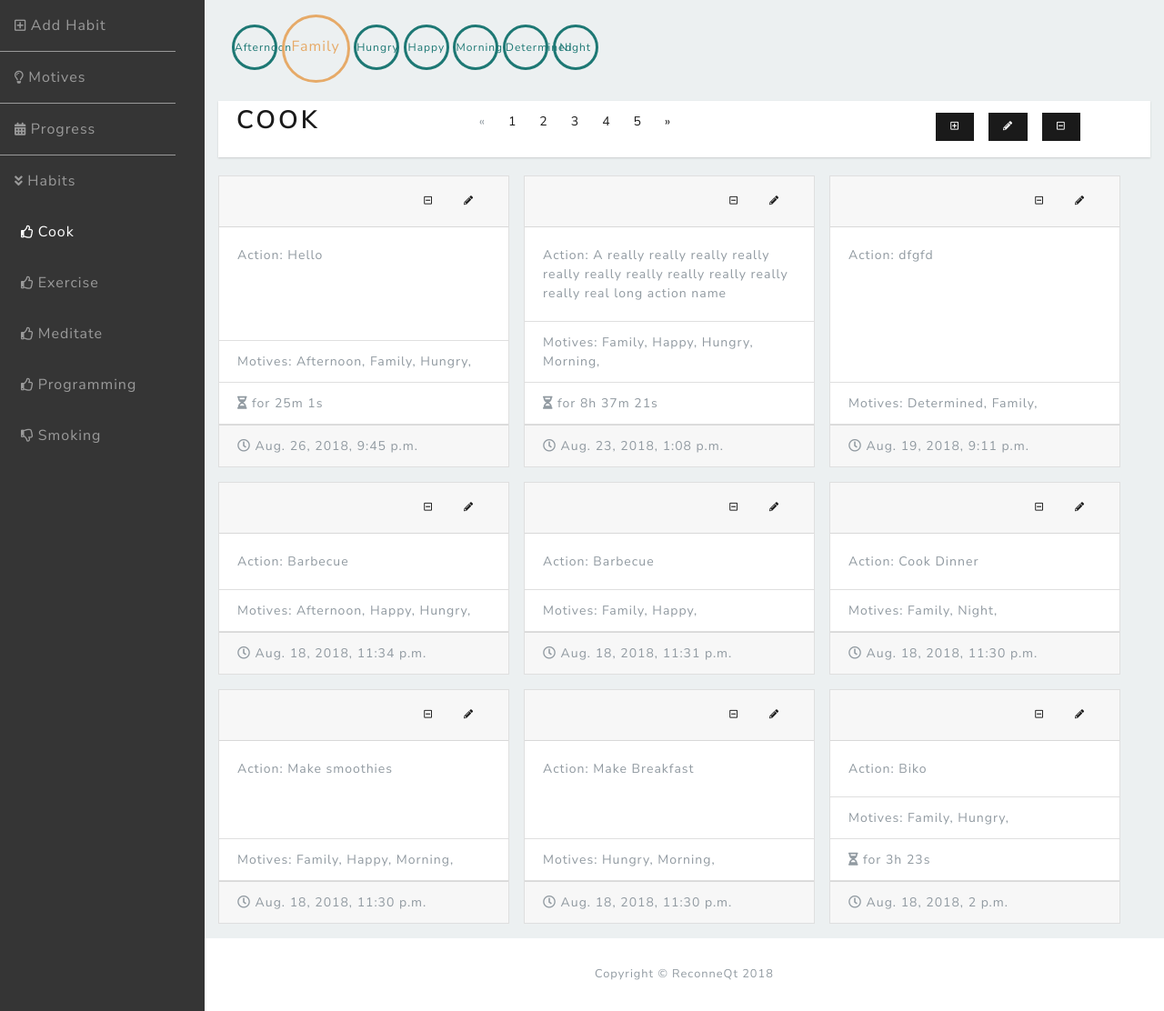
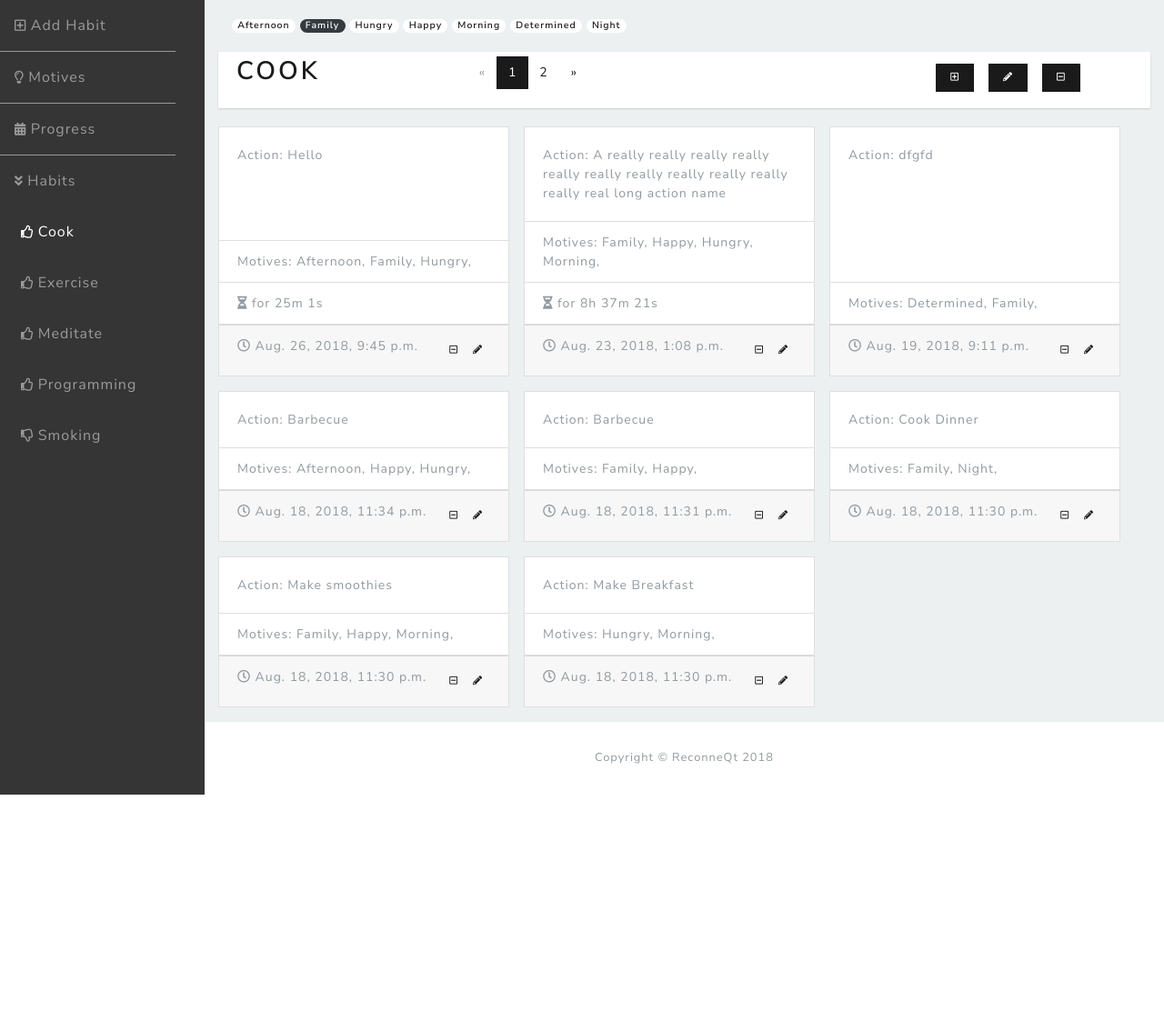
Before and after one commit to Mathic/reconneqt, a Django app: page /reconneqt/habits/2/ in a window 1280 px wide. Shown: the part 89-1201 px from the top of the page at 91% size. After the commit the page ends 963 px from the top, so only its background shows below. Run offline with Django 3.2, Linux system fonts and the light colour scheme; a user stored in the database is signed in; data comes from the database, SQL or seed files in the repository; some libraries are stand-ins or nearby versions.

Commit message:
reconneqt v0.8.1
- Major update: pagination in habits view
- Minor update: occurences are now pill badges, removed header in cards, moved action buttons to the footer, only remove active class on sidebar navigation, code cleanup

```diff
--- a/habits/static/habits/js/reconneqt.js
+++ b/habits/static/habits/js/reconneqt.js
@@ -16,7 +16,7 @@ $("#menu-toggle").click(function(e) {
 
 // Nav bar set active button
 $(document).ready(function() {
-  $('li.active').removeClass('active');
+  $('li.active.nav-item').removeClass('active');
   $('a[href="' + location.pathname + '"]').closest('li').addClass('active');
 });
 
--- a/habits/templates/habits/action_edit.html
+++ b/habits/templates/habits/action_edit.html
@@ -19,7 +19,7 @@
       </div>
       <div class="modal-footer">
         {% if action.pk %}
-        <button id="action-edit-submit" method="POST" url="{% url 'action_edit' habit_id=habit.id pk=action.pk %}" type="submit" class="save btn btn-outline-info">Save</button>
+        <button id="action-edit-submit" method="POST" url="{% url 'action_edit' habit_id=habit.id pk=action.pk %}" type="submit" class="save btn btn-primary">Save</button>
         {% else %}
         <button id="action-edit-submit" method="POST" url="{% url 'action_new' habit_id=habit.id %}" type="submit" class="save btn btn-primary">Save</button>
         {% endif %}
--- a/habits/templates/habits/habit_detail.html
+++ b/habits/templates/habits/habit_detail.html
@@ -7,7 +7,7 @@
 <div id="habit-details" class="container-fluid">
   <div id="occurences" class="container-fluid">
     {% for key, value in occurence.items %}
-    <div class="{{ value|get_occurence:num_motives }}-circle">{{ key }}</div>
+    <span class="badge badge-pill badge-{{ value|get_occurence:num_motives }}">{{ key }}</span>
     {% endfor %}
   </div>
 
@@ -18,40 +18,48 @@
 
     <div class="actions-pagination col-lg-6 col-md-4">
       <ul class="pagination">
+        {% if actions.has_previous %}
+          <li class="page-item">
+            <a class="page-link" href="?page={{ actions.previous_page_number }}">&laquo;</a>
+          </li>
+        {% else %}
           <li class="page-item disabled">
             <a class="page-link" href="#">&laquo;</a>
           </li>
+        {% endif %}
+        {% for page in actions.paginator.page_range %}
+          {% if actions.number == page %}
             <li class="page-item active">
-          <a class="page-link" href="#">1</a>
+              <a class="page-link" href="?page={{ page }}">{{ page }}</a>
             </li>
+          {% else %}
             <li class="page-item">
-          <a class="page-link" href="#">2</a>
+              <a class="page-link" href="?page={{ page }}">{{ page }}</a>
             </li>
+          {% endif %}
+        {% endfor %}
+        {% if actions.has_next %}
           <li class="page-item">
-          <a class="page-link" href="#">3</a>
+            <a class="page-link" href="?page={{ actions.next_page_number }}">&raquo;</a>
           </li>
-        <li class="page-item">
-          <a class="page-link" href="#">4</a>
-        </li>
-        <li class="page-item">
-          <a class="page-link" href="#">5</a>
-        </li>
-        <li class="page-item">
+        {% else %}
+          <li class="page-item disabled">
             <a class="page-link" href="#">&raquo;</a>
           </li>
+        {% endif %}
       </ul>
     </div>
 
     <div class="habit-buttons col-lg-3 col-md-5 btn-toolbar justify-content-between">
       <div class="btn-group">
         <span data-toggle="modal">
-          <a id="new-action-button" data-form="{% url 'action_new' habit_id=habit_id %}" href="#" class="btn btn-primary btn-sm m-2" role="button" data-toggle="tooltip" data-target="#modal" data-placement="bottom" title="Add an action">
+          <a id="new-action-button" data-form="{% url 'action_new' habit_id=habit.id %}" href="#" class="btn btn-primary btn-sm m-2" role="button" data-toggle="tooltip" data-target="#modal" data-placement="bottom" title="Add an action">
             <i class="far fa-plus-square"></i>
           </a>
         </span>
 
         <span data-toggle="modal">
-          <a id="edit-habit-button" data-form="{% url 'habit_edit' habit_id=habit_id %}" href="#" class="btn btn-primary btn-sm m-2" role="button" data-toggle="tooltip" data-target="#modal" data-placement="bottom" title="Edit {{ habit }}">
+          <a id="edit-habit-button" data-form="{% url 'habit_edit' habit_id=habit.id %}" href="#" class="btn btn-primary btn-sm m-2" role="button" data-toggle="tooltip" data-target="#modal" data-placement="bottom" title="Edit {{ habit }}">
             <i class="fas fa-pencil-alt"></i>
           </a>
         </span>
@@ -67,21 +75,9 @@
   </div>
 
   <div class="row">
-    {% for action in action_list %}
+    {% for action in actions %}
       <div class="card mr-3 mb-3" style="width: 20rem;">
-        <h3 class="card-header">
-          <span data-toggle="modal">
-            <a data-form="{% url 'action_edit' habit_id=habit.id pk=action.pk %}" href="#" class="edit-action-button btn btn-sm pull-right" role="button" data-toggle="tooltip" data-target="#modal" data-placement="bottom" title="Edit {{ action|truncatewords:"4" }}">
-              <i class="fas fa-pencil-alt"></i>
-            </a>
-          </span>
 
-          <span data-toggle="modal">
-            <a data-form="{% url 'action_delete' pk=action.pk %}" href="#" class="btn btn-sm delete-action-button  pull-right" role="button" data-toggle="tooltip" data-target="#modal" data-placement="bottom" id="delete-action-button" title="Delete {{ action|truncatewords:"4" }}">
-              <i class="far fa-minus-square"></i>
-            </a>
-          </span>
-        </h3>
         <div class="card-body">
           Action: {{ action }}
         </div>
@@ -98,6 +94,18 @@
         </ul>
         <div class="card-footer text-muted">
           <i class="far fa-clock"></i> {{ action.action_start }}
+
+          <span data-toggle="modal">
+            <a data-form="{% url 'action_edit' habit_id=habit.id pk=action.pk %}" href="#" class="edit-action-button btn btn-sm pull-right" style="padding: 0.5rem;" role="button" data-toggle="tooltip" data-target="#modal" data-placement="bottom" title="Edit {{ action|truncatewords:"4" }}">
+              <i class="fas fa-pencil-alt"></i>
+            </a>
+          </span>
+
+          <span data-toggle="modal">
+            <a data-form="{% url 'action_delete' pk=action.pk %}" href="#" class="btn btn-sm delete-action-button  pull-right" style="padding: 0.5rem;" role="button" data-toggle="tooltip" data-target="#modal" data-placement="bottom" id="delete-action-button" title="Delete {{ action|truncatewords:"4" }}">
+              <i class="far fa-minus-square"></i>
+            </a>
+          </span>
         </div>
       </div>
     {% endfor %}
--- a/habits/templatetags/habit_filters.py
+++ b/habits/templatetags/habit_filters.py
@@ -8,11 +8,11 @@ def get_occurence(value, total):
     percentage = (value / total) * 100
     # print(percentage)
     if percentage <= 25:
-        return "sm"
+        return "light"
     elif percentage > 65:
-        return "lg"
+        return "info"
     else:
-        return "md"
+        return "dark"
 
 @register.filter(name='get_duration')
 def get_duration(start, end):
--- a/habits/views/habits.py
+++ b/habits/views/habits.py
@@ -1,6 +1,8 @@
 from django.contrib.auth import login, authenticate
 from django.contrib.auth.decorators import login_required
 from django.contrib.auth.models import User
+
+from django.core.paginator import EmptyPage, PageNotAnInteger, Paginator
 
 from django.shortcuts import render, HttpResponse, redirect, get_object_or_404
 
@@ -57,6 +59,11 @@ def habit_detail(request, habit_id):
         habit_list = Habit.objects.filter(user_id=user_id)
         habit = Habit.objects.get(pk=habit_id)
         action_list = Action.objects.filter(user_id=user_id).filter(habit=habit_id).order_by('-action_start')
+
+        paginator = Paginator(action_list, 8) # Show 8 actions per page
+        page = request.GET.get('page')
+        actions = paginator.get_page(page)
+
         occurence = {}
         num_motives = 0
         for a in action_list:
@@ -68,15 +75,19 @@ def habit_detail(request, habit_id):
                     occurence[m] = 1
 
         context = {
-            'habit_id': habit_id,
             'habit': habit,
             'habit_list': habit_list,
-            'action_list': action_list,
             'num_motives': num_motives,
-            'occurence': occurence
+            'occurence': occurence,
+            'actions': actions,
+            'paginator': paginator,
         }
     except Habit.DoesNotExist:
         raise Http404("Habit does not exist")
+    except PageNotAnInteger:
+        actions = paginator.page(1)
+    except EmptyPage:
+        actions = paginator.page(paginator.num_pages)
     return render(request, 'habits/habit_detail.html', context)
 
 def error_404(request):
--- a/habits/views/progress.py
+++ b/habits/views/progress.py
@@ -79,10 +79,8 @@ class Progress(APIView):
                 else:
                     occurence[m.motive_name] = 1
 
-        print("date: {} occurence: {}\n".format(date, occurence))
         data = {
             'labels': occurence.keys(),
             'default': occurence.values(),
-            'action_list':  serializers.serialize('json', action_list),
         }
         return Response(data)
```
Lines whose indentation alone changed are shown as unchanged.
